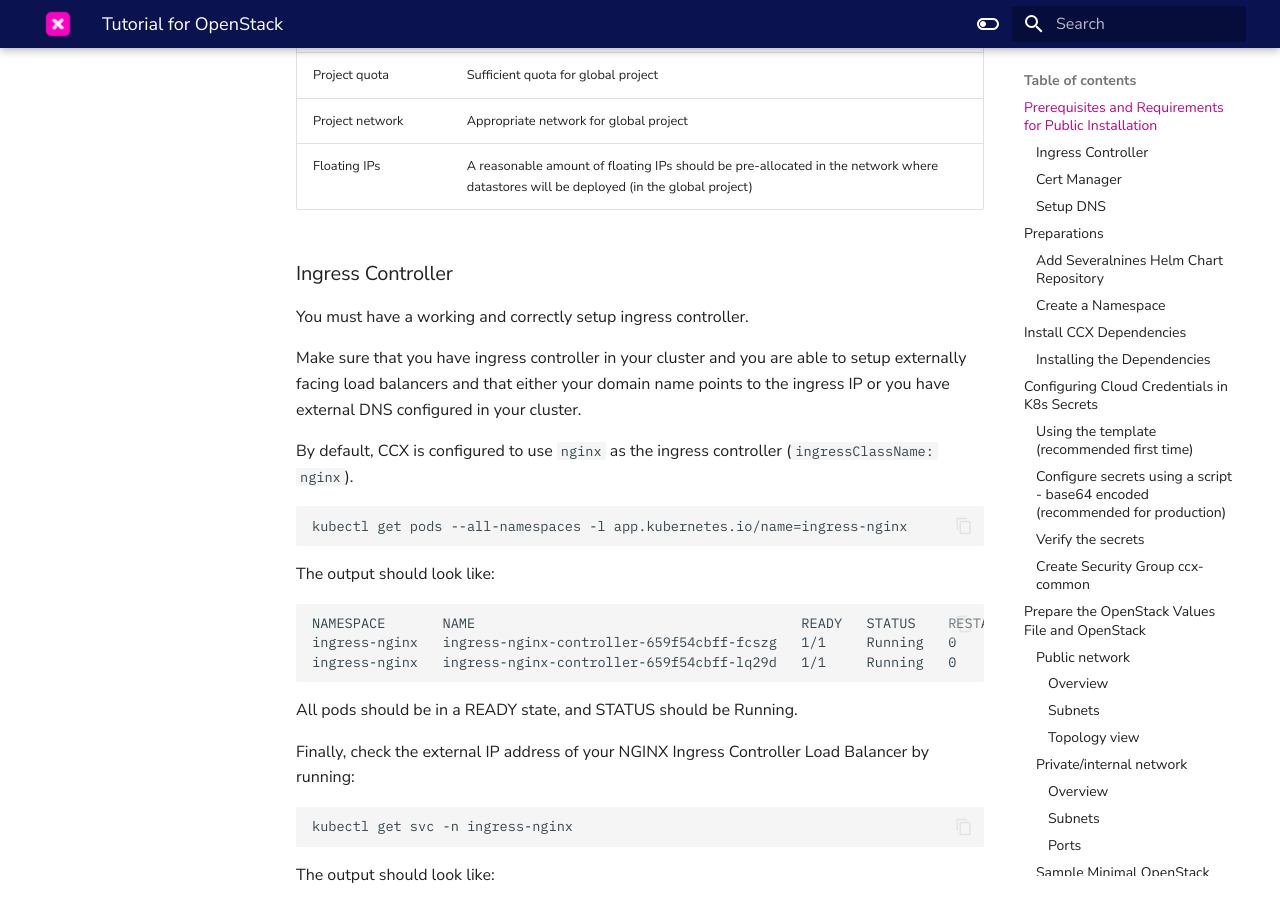
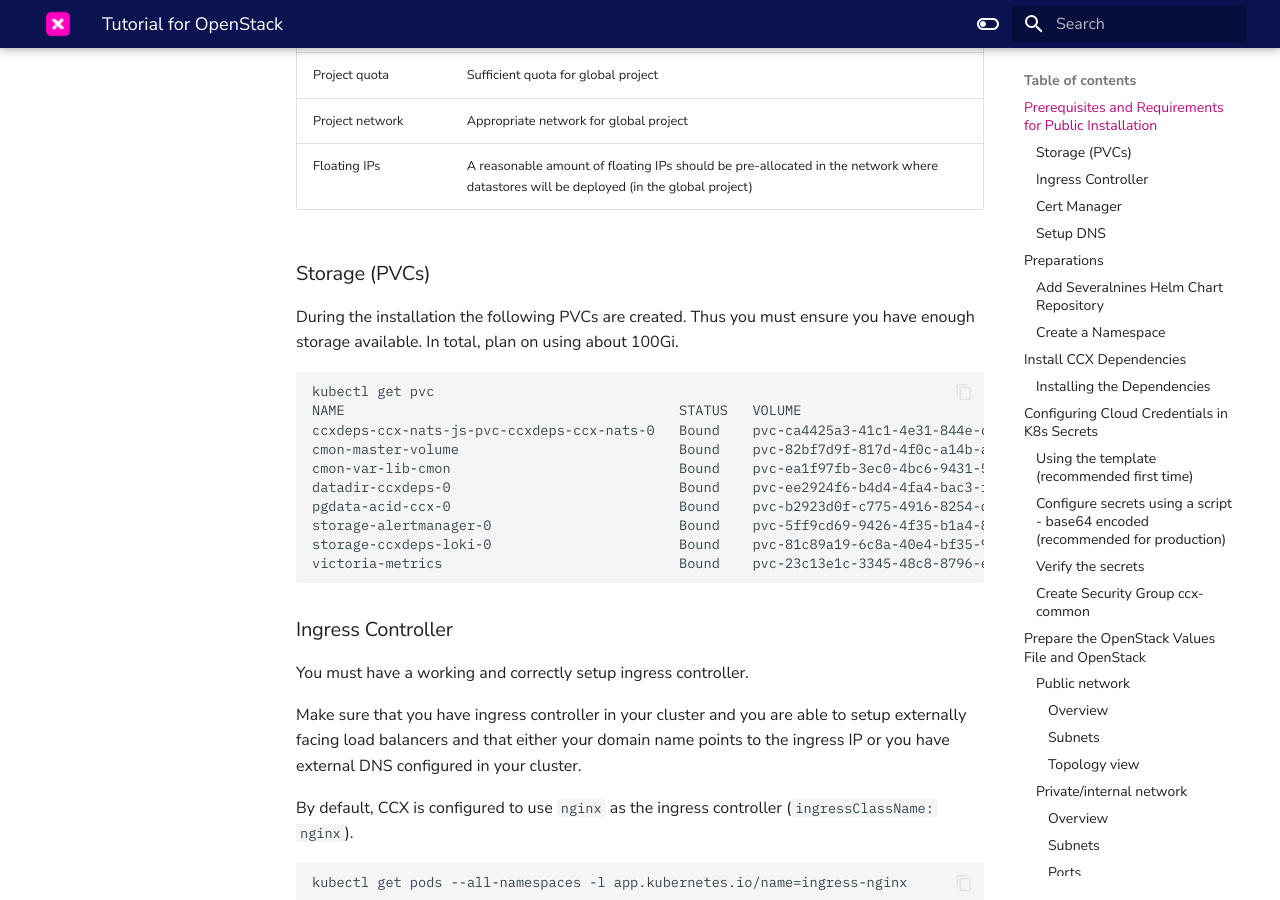
Before and after one commit to severalnines/ccx-docs, an MkDocs documentation site: the page built from docs/admin/Installation/Tutorial-openstack.md, in a window 1280 px wide and 900 px high, scrolled down 1345 px. Built offline with MkDocs 1.6.1 and Material for MkDocs 9.7.7, drawn with Linux system fonts in a browser that asks for light colours; comment, search, counter and statistics services are not loaded.

Commit message:
PVC space

````diff
--- a/docs/admin/Installation/Tutorial-openstack.md
+++ b/docs/admin/Installation/Tutorial-openstack.md
@@ -27,6 +27,22 @@ OpenStack will be configured as the cloud provider.
 | Project network                    | Appropriate network for global project                                                                         |
 | Floating IPs                       | A reasonable amount of floating IPs should be pre-allocated in the network where datastores will be deployed (in the global project) |
 
+### Storage (PVCs)
+
+During the installation the following PVCs are created. Thus you must ensure you have enough storage available. In total, plan on using about 100Gi.
+
+```
+kubectl get pvc
+NAME                                         STATUS   VOLUME                                     CAPACITY   ACCESS MODES   STORAGECLASS       VOLUMEATTRIBUTESCLASS   AGE
+ccxdeps-ccx-nats-js-pvc-ccxdeps-ccx-nats-0   Bound    pvc-ca4425a3-41c1-4e31-844e-c089d643967d   10Gi       RWO            do-block-storage   <unset>                 36d
+cmon-master-volume                           Bound    pvc-82bf7d9f-817d-4f0c-a14b-a95f259a6d40   20Gi       RWO            do-block-storage   <unset>                 36d
+cmon-var-lib-cmon                            Bound    pvc-ea1f97fb-3ec0-4bc6-9431-5803b1f60744   1Gi        RWO            do-block-storage   <unset>                 36d
+datadir-ccxdeps-0                            Bound    pvc-ee2924f6-b4d4-4fa4-bac3-fc6bc8426740   20Gi       RWO            do-block-storage   <unset>                 36d
+pgdata-acid-ccx-0                            Bound    pvc-b2923d0f-c775-4916-8254-d959ac34bbae   10Gi       RWO            do-block-storage   <unset>                 36d
+storage-alertmanager-0                       Bound    pvc-5ff9cd69-9426-4f35-b1a4-885f6d7dab06   1Gi        RWO            do-block-storage   <unset>                 36d
+storage-ccxdeps-loki-0                       Bound    pvc-81c89a19-6c8a-40e4-bf35-931f0bfd196c   10Gi       RWO            do-block-storage   <unset>                 36d
+victoria-metrics                             Bound    pvc-23c13e1c-3345-48c8-8796-ed1a3e1a0b04   16Gi       RWO            do-block-storage   <unset>                 36d
+```
 
 ### Ingress Controller
 You must have a working and correctly setup ingress controller.
````
Also changed, not shown: other parts of docs/admin/Installation/Tutorial-openstack.md (+1 -1 lines).
